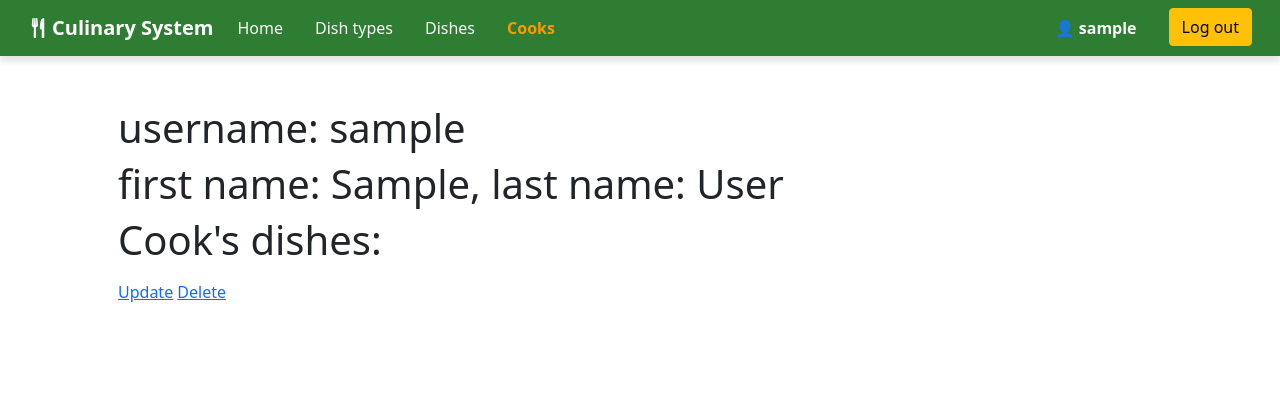
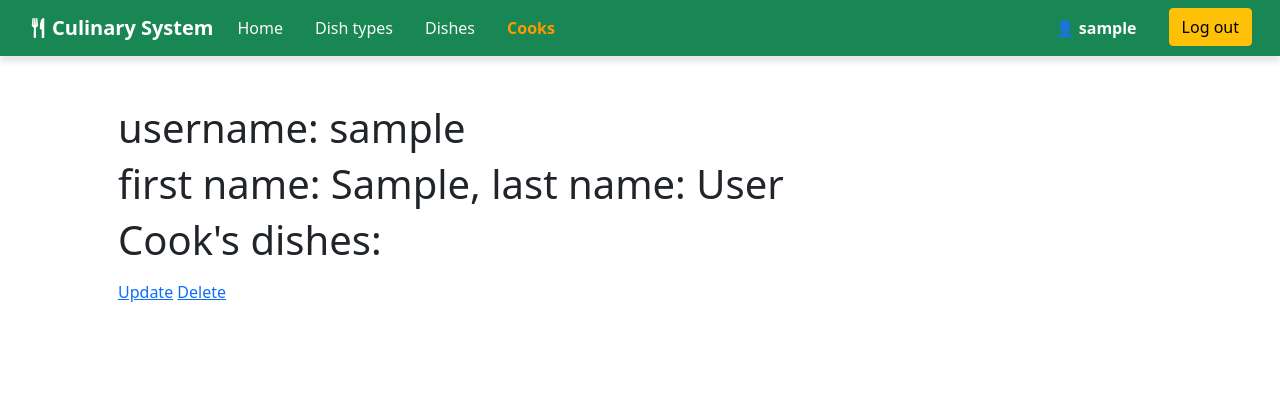
Before and after one commit to sachavskyi/culinary-system, a Django app: page /cooks/1/ in a window 1280 px wide. Shown: the top 420 px of the page. Run offline with Django 5.2, Linux system fonts and the light colour scheme; the visitor is signed in with stand-in values (Sample User, id 1); data comes from the database, SQL or seed files in the repository; data that the repository does not hold is empty.

Commit message:
style: change navbar background color

```diff
--- a/static/css/styles.css
+++ b/static/css/styles.css
@@ -1,5 +1,4 @@
 .navbar {
-    background-color: #2E7D32;
     box-shadow: 0 6px 6px rgba(0,0,0,0.1);
     padding: 0.5rem 1rem;
 }
--- a/templates/base.html
+++ b/templates/base.html
@@ -13,7 +13,7 @@
 </head>
 <body class="d-flex flex-column min-vh-100">
 
-  <nav class="navbar navbar-expand-md">
+  <nav class="navbar navbar-expand-md bg-success">
     <div class="container-fluid">
       {% block navbar %}
         {% include "includes/navbar.html" %}
```
